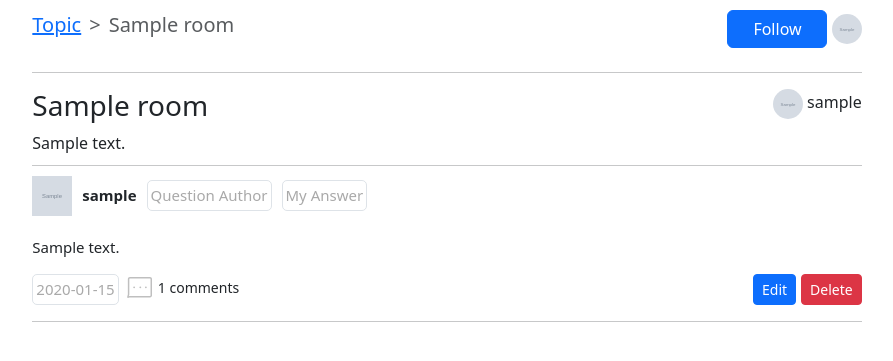
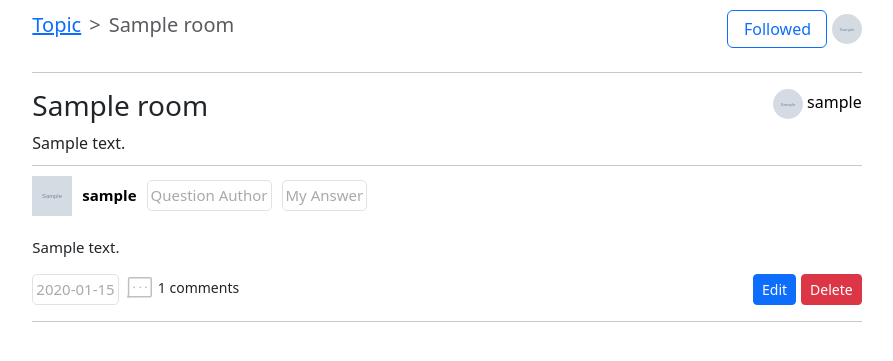
Before and after one commit to BlackIce417/MySpace, a Django app: page /topic/?topic_id=1 in a window 1280 px wide. Shown: the top 361 px of the page, without its empty margins (193-1086 px from the left). Run offline with Django 5.2, Linux system fonts and the light colour scheme; a user stored in the database is signed in; tables that the repository leaves empty hold one stand-in row (values such as "Sample post"); grey boxes marked "Sample" are stand-in pictures; some libraries are stand-ins or nearby versions.

Commit message:
follow topic

```diff
--- a/main/models.py
+++ b/main/models.py
@@ -1,5 +1,6 @@
 from django.db import models
 from django.contrib.auth.models import User
+from topic.models import *
 
 # Create your models here.
 
@@ -9,6 +10,7 @@ class UserProfile(models.Model):
     user = models.OneToOneField(User, on_delete=models.CASCADE)
     bio = models.TextField(max_length=500, blank=True)
     avatar = models.ImageField(upload_to='main/images/avatars/', blank=True, default='main/images/avatars/default-avatar.png')
+    followed_topics = models.ManyToManyField(Room, related_name='followers', through='topic.TopicFollow')
 
     def __str__(self):
         return self.user.username
--- a/topic/models.py
+++ b/topic/models.py
@@ -71,3 +71,16 @@ class CommentsRoom(models.Model):
 
     class Meta:
         ordering = ["-created_at"]
+
+
+class TopicFollow(models.Model):
+    user = models.ForeignKey("main.UserProfile", on_delete=models.CASCADE)
+    topic_room = models.ForeignKey(Room, on_delete=models.CASCADE)
+    follow_at = models.DateTimeField(auto_now_add=True)
+
+    def __str__(self):
+        return f"{self.user} - {self.room}"
+
+    class Meta:
+        unique_together = ('user', 'topic_room')
+        ordering = ["-follow_at"]
--- a/topic/static/topic/css/topic_style.css
+++ b/topic/static/topic/css/topic_style.css
@@ -14,6 +14,11 @@
     height: 30px;
     object-fit: cover;
     border-radius: 50%;
+}
+
+.topic-header .topic-user-info a {
+    text-decoration: none;
+    color: #000;
 }
 
 .answer-room {
@@ -36,10 +41,12 @@
     margin-left: 10px;
 }
 
-.answer-user .ans-user-textinfo p {
+.answer-user .ans-user-textinfo a {
     font-weight: bold;
     font-size: 15px;
     margin-bottom: 0;
+    text-decoration: none;
+    color: #000;
 }
 
 .hint {
--- a/topic/templates/topic/topic.html
+++ b/topic/templates/topic/topic.html
@@ -19,7 +19,7 @@
         </div>
         <div class="topic-user-info">
           <img src="{{ user_profile.avatar.url }}" alt="{{ user_profile.user }}" />
-          <span>{{ user_profile.user.username }}</span>
+          <a href="{% url 'user-center' %}?username={{ user_profile.user.username }}">{{ user_profile.user.username }}</a>
         </div>
       </div>
       <hr style="margin: 0;" />
@@ -28,7 +28,7 @@
           <div class="answer-user">
             <a href="#"><img src="{{ ans.owner.userprofile.avatar.url }}" alt="Avatar" /></a>
             <div class="ans-user-textinfo">
-              <p>{{ ans.owner.username }}</p>
+              <a href="{% url 'user-center' %}?username={{ ans.owner.username }}">{{ ans.owner.username }}</a>
               {% if ans.owner == topic.owner %}
                 <small class="hint">Question Author</small>
               {% endif %}
--- a/topic/templates/topic/topic_navbar.html
+++ b/topic/templates/topic/topic_navbar.html
@@ -2,18 +2,29 @@
 
 <nav style="--bs-breadcrumb-divider: '>';" aria-label="breadcrumb">
   <ol class="breadcrumb">
-        <li class="breadcrumb-item"><a href="{% url 'index' %}">Topic</a></li>
+    <li class="breadcrumb-item">
+      <a href="{% url 'index' %}">Topic</a>
+    </li>
     <li class="breadcrumb-item active" aria-current="page">{{ topic.title }}</li>
   </ol>
   <div class="h-btngroup">
+    {% if request.user.is_authenticated %}
       {% if ans_flag %}
         <a href="{% url 'answer' %}?topic_id={{ topic.id }}" class="btn btn-light btn-answer" id="btn-follow">Answer</a>
       {% endif %}
-        <a href="#" class="btn btn-primary btn-follow">Follow</a>
-        <a href="{% url 'user-center' %}?username={{ request.user.username }}"><img src="{{ request.user.userprofile.avatar.url }}" alt="{{ user_profile.user }}"></a>
+      {% if not is_followed %}
+        <a href="{% url 'follow_topic' topic.id %}" class="btn btn-primary btn-follow">Follow</a>
+      {% else %}
+        <a href="{% url 'unfollow_topic' topic.id %}" class="btn btn-outline-primary btn-follow" disabled>Followed</a>
+      {% endif %}
+        <a href="{% url 'user-center' %}?username={{ request.user.username }}"><img src="{{ request.user.userprofile.avatar.url }}" alt="{{ user_profile.user }}" /></a>
+    {% else %}
+      <p class="hint-nologin">You havn't sign in yet</p>
+      <a href="{% url 'login' %}" class="to-signin">Sign In</a>
+    {% endif %}
   </div>
 </nav>
-<hr>
+<hr />
 
 <style>
   nav {
@@ -29,7 +40,6 @@
   nav .btn-answer {
     border: 1px solid dodgerblue;
     width: 100px;
-
   }
 
   nav .btn-answer:hover {
@@ -46,10 +56,14 @@
     object-fit: cover;
     border-radius: 50%;
   }
+
+  .hint-nologin {
+    margin: 0;
+    font-size: 12px;
+  }
+
+  .to-signin {
+    text-decoration: none;
+    font-size: 10px;
+  }
 </style>
-
-<script src="{% static 'js/jquery-3.7.1.min.js' %}"></script>
-<script>
-    $(document).ready(function () {
-    })
-</script>
--- a/topic/urls.py
+++ b/topic/urls.py
@@ -10,4 +10,6 @@ urlpatterns = [
 	path('delete-comment/<int:comment_id>', views.delete_comment, name='delete_comment'),
 	path('comment-reply/<int:comment_id>', views.reply_to, name='reply_comment'),
 	path('comment-reply/<int:father_comment_id>/<int:comment_id>', views.reply_to, name='reply_under_father_comment'),
+    path('follow-topic/<int:topic_id>', views.follow_topic, name='follow_topic'),
+    path('unfollow-topic/<int:topic_id>', views.unfollow_topic, name='unfollow_topic'),
 ]
--- a/topic/views.py
+++ b/topic/views.py
@@ -49,7 +49,6 @@ def formate_comments_info(
         else:
             comment_info["comments"]["level1"] = []
         comments_info_list.append(comment_info)
-    print(comments_info_list)
     return comments_info_list
 
 
@@ -64,6 +63,8 @@ def topic_room(request):
         user_profile = UserProfile.objects.get(user=topic.owner)
     except:
         user_profile = None
+    is_followed = TopicFollow.objects.filter(user=request.user.userprofile, topic_room=topic).exists()
+    print(is_followed)
     answers = AnswersRoom.objects.filter(topic_room=topic)
     ans_flag = True
     for ans in answers:
@@ -77,6 +78,7 @@ def topic_room(request):
         "answers": answers,
         "comments": comments_info,
         "ans_flag": ans_flag,
+        "is_followed": is_followed,
     }
     return render(request, "topic/topic.html", context)
 
@@ -204,3 +206,39 @@ def reply_to(request, comment_id, father_comment_id=None):
         return redirect(
             reverse("topic") + "?topic_id=" + str(answer_room.topic_room.id)
         )
+
+login_required(login_url="login")
+def follow_topic(request, topic_id):
+    if request.method == "GET":
+        try:
+            user_profile = UserProfile.objects.get(user=request.user)
+        except:
+            return HttpResponse(f"Cannot find user {request.user}")
+        try:
+            topic = Room.objects.get(id=topic_id)
+            topic_follow, created = TopicFollow.objects.get_or_create(user=user_profile, topic_room=topic)
+            if created:
+                messages.success(request, "You are now following this topic")
+            else:
+                messages.success(request, "You are already following this topic")
+            return redirect(reverse("topic") + "?topic_id=" + str(topic_id))
+        except:
+            return HttpResponse(f"Cannot find topic {topic_id}")
+
+login_required(login_url="login")
+def unfollow_topic(request, topic_id):
+    if request.method == "GET":
+        try:
+            user_profile = UserProfile.objects.get(user=request.user)
+        except:
+            return HttpResponse(f"Cannot find user {request.user}")
+        try:
+            topic = Room.objects.get(id=topic_id)
+            topic_follow = TopicFollow.objects.filter(user=user_profile, topic_room=topic)
+            if topic_follow.exists():
+                topic_follow.delete()
+            else:
+                messages.info(request, "You are not following this topic")
+            return redirect(reverse("topic") + "?topic_id=" + str(topic_id))
+        except:
+            return HttpResponse(f"Cannot find topic {topic_id}")
```
Also changed, not shown: main/migrations/0008_userprofile_followed_topics.py (added), topic/migrations/0014_topicfollows.py (added), topic/migrations/0015_rename_topicfollows_topicfollow_and_more.py (added), topic/migrations/0016_alter_topicfollow_user.py (added). Lines whose indentation alone changed are shown as unchanged.
